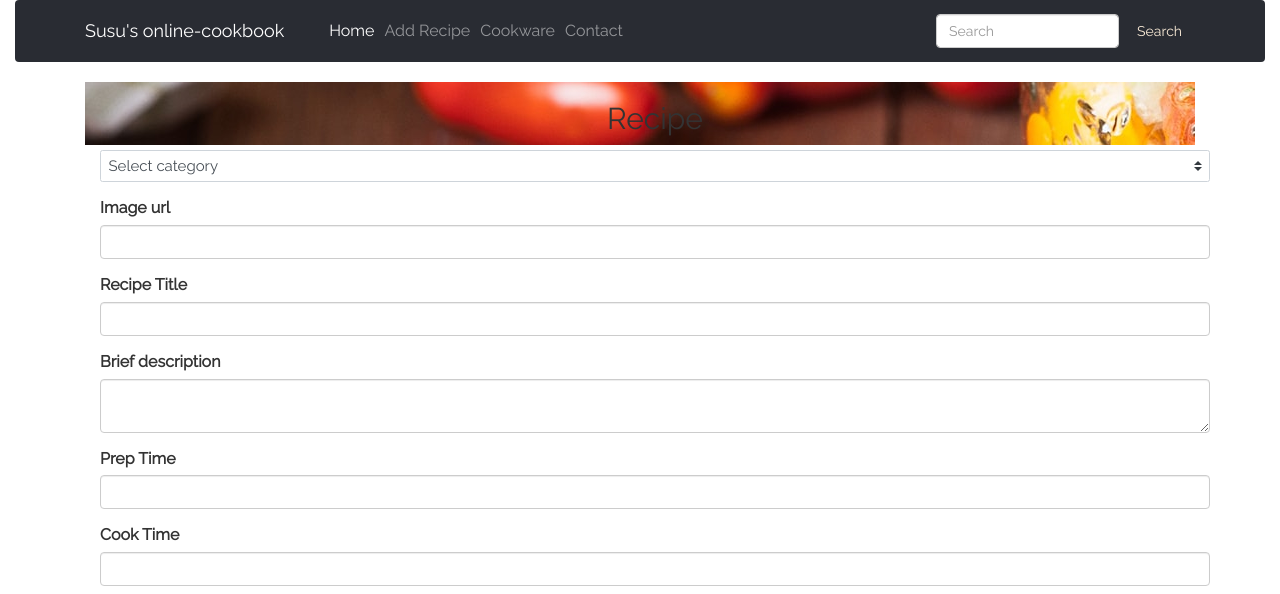
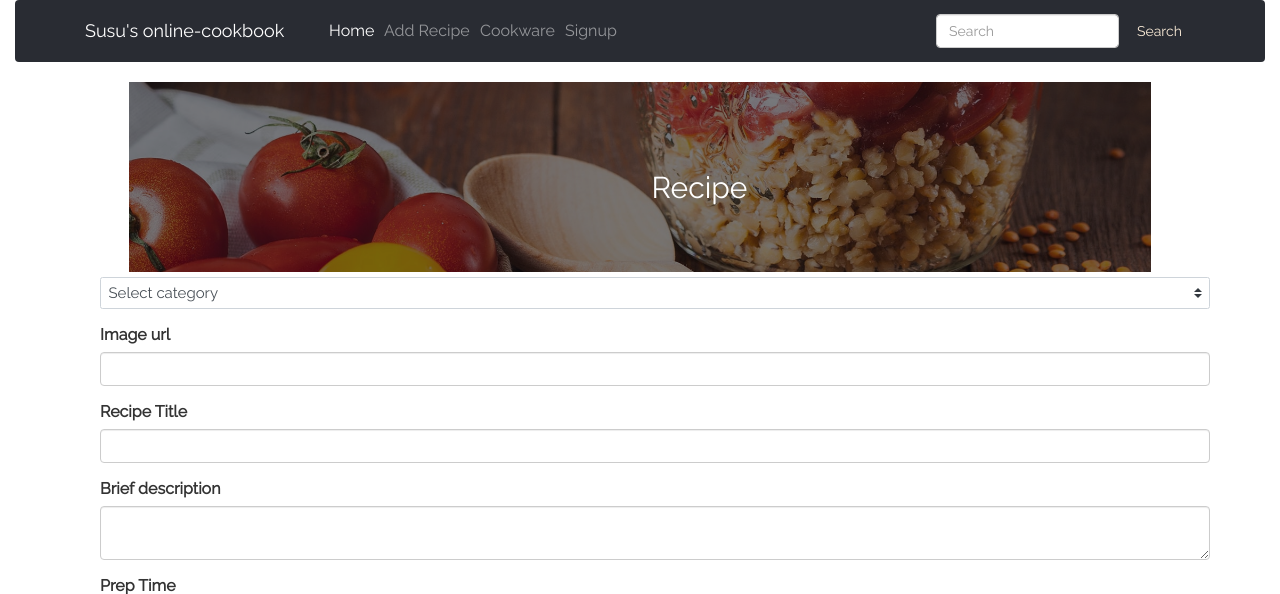
Before and after one commit to Teemamin/online_cookbook, a Flask app: page /addrecipe in a window 1280 px wide. Shown: the top 594 px of the page. Run offline with Flask 2, Linux system fonts and the light colour scheme; data that the repository does not hold is empty; some libraries are stand-ins or nearby versions.

Commit message:
sort functionality,doc strings added to app.py,alignments and styles added to css,README file started,links connected in html pages

```diff
--- a/app.py
+++ b/app.py
@@ -19,17 +19,23 @@ mongo = PyMongo(app)
 @app.route('/')
 @app.route("/home")
 def home():
-    return render_template("index.html", recipes=mongo.db.recipe_collections.find())
+    """renders home page and gets all the recipe collection from mongodb"""
+    recipes=mongo.db.recipe_collections.aggregate([{'$sort':{'date_created':-1}}])
+    return render_template("index.html", recipes = recipes)
 
 
 @app.route("/login_page")
 def login_page():
+    """gets the recipe owner collection from mongodb and renders the login html page"""
     username = mongo.db.recipe_owner.find()
     return render_template("login.html", user=username)
 
 
 @app.route("/login", methods=["POST", "GET"])
 def login():
+    """gets the recipe owner collection from mongodb and checks if the username being
+    submited is in the collection,if so,that user becomes the session user else it will
+    redirect to regiseration page"""
     user = mongo.db.recipe_owner
     login_user = user.find_one(
         {"recipe_owner_name": request.form["recipe_owner"]})
@@ -42,6 +48,9 @@ def login():
 
 @app.route("/register", methods=["POST", "GET"])
 def register():
+    """renders register html page,if request is post: gets the recipe owner collection from mogodb
+    and checks if the name being submitted does not exist then it adds to the collection else if
+    the name already exist,it redirects to login page"""
     if request.method == "POST":
         users = mongo.db.recipe_owner
         existing_user = users.find_one(
@@ -49,6 +58,7 @@ def register():
         if existing_user is None:
             users.insert({"recipe_owner_name": request.form["recipe_owner"]})
             session["user"] = request.form["recipe_owner"]
+            flash("successfully registered")
             return redirect(url_for("home"))
         flash("username already exist")
         return redirect(url_for("login_page"))
@@ -66,12 +76,16 @@ def logout():
 
 @app.route("/addrecipe")
 def addrecipe():
+    """gets the categories collection from mongodb and renders add recipe page"""
     all_categories = mongo.db.categories.find()
     return render_template("add_recipe.html", categories=all_categories)
 
 
 @app.route("/input_recipe", methods=["POST", "GET"])
 def input_recipe():
+    """gets the recipe collection from mongodb and if request is post
+    insert the form content to the recipe collection and redirect to
+    home"""
     recipe = mongo.db.recipe_collections
     if request.method == 'POST':
         recipe.insert({
@@ -87,12 +101,16 @@ def input_recipe():
             'recipe_image': request.form.get('recipe_image'),
             'date_created': datetime.now()
         })
-
+    flash("recipe added successfully!")
     return redirect(url_for("home"))
 
 
 @app.route("/get_recipe/<recipe_id>")
 def get_recipe(recipe_id):
+    """takes the parameter from the route,gets the recipe collection from mongodb,
+    and checks for the id passed in the parameter.gets the recipe owner collection
+    from mongodb and renders the get recipe page lastly passes the mongo collections to be used
+    in the frontend"""
     the_recipe = mongo.db.recipe_collections.find_one(
         {"_id": ObjectId(recipe_id)})
     the_recipe_owner = mongo.db.recipe_owner.find()
@@ -101,6 +119,11 @@ def get_recipe(recipe_id):
 
 @app.route("/editrecipe/<recipe_id>")
 def edit_recipe(recipe_id):
+    """takes the parameter passed in the route,gets the recipe collection
+    from mongodb,checks if the recipe owner name matches the username in seesion,if so
+    renders edit recipe page pre populated with the data.gets the categories collection from mongodb
+    else it will redirect to home page and flash a message, that means you are not the recipe owner"""
+
     recipe = mongo.db.recipe_collections.find_one({"_id": ObjectId(recipe_id)})
     categories = mongo.db.categories.find()
     if recipe['recipe_owner'] == session["user"]:
@@ -112,6 +135,8 @@ def edit_recipe(recipe_id):
 
 @app.route("/update_recipe/<recipe_id>", methods=["POST"])
 def update_recipe(recipe_id):
+    """takes the parameter id passed in the route,gets the recipe collection
+    from mongodb and updates the document accordingly and redirect to home page"""
     recipe = mongo.db.recipe_collections
     recipe.update({"_id": ObjectId(recipe_id)},
                   {'recipe_title': request.form.get('recipe_title'),
@@ -128,44 +153,59 @@ def update_recipe(recipe_id):
 
 @app.route("/delete_recipe/<recipe_id>", methods=["POST", "GET"])
 def delete_recipe(recipe_id):
+    """takes the parameter id passed in the route and checks the recipe
+    collection in mongodb,if the recipe owner name in the collection
+    is the same as the username in session then it will delete the
+    data from mongodb else it will redirect to home page and flash a message"""
     recipes = mongo.db.recipe_collections.find_one(
         {"_id": ObjectId(recipe_id)})
     if recipes['recipe_owner'] == session["user"]:
         mongo.db.recipe_collections.remove({"_id": ObjectId(recipe_id)})
-    return redirect(url_for("home"))
+        flash("recipe deleted successfullly")
+        return redirect(url_for("home"))
+    else:
+        flash("changes can only be done by recipe owners:")
+        return redirect(url_for("home"))
 
 
 @app.route("/search", methods=["GET"])
 def search():
+    """takes in the text from the search input form and checks the recipe
+    collection in mongodb for realted data,returns the value and renders
+    search page"""
     search = request.args.get('search')
     recipes = mongo.db.recipe_collections.find({"$text": {"$search": search}})
-    #if recipes.count():
     return render_template("search.html", recipes=recipes)
-    #else:
-        #return redirect(url_for("home"))
+
 
 
 @app.route("/desert")
 def desert():
+    """gets the recipe collection from mongodb and renders desert page"""
     recipes = mongo.db.recipe_collections.find()
     return render_template("desert.html", recipes=recipes)
 
 
 @app.route("/main_dishes")
 def main_dishes():
+    """gets the recipe collection from mongodb and renders main dishes page"""
     recipes = mongo.db.recipe_collections.find()
     return render_template("main_dishes.html", recipes=recipes)
 
 
 @app.route("/drinks")
 def drinks():
+    """gets the recipe collection from mongodb and renders drinks page"""
     recipes = mongo.db.recipe_collections.find()
     return render_template("drinks.html", recipes=recipes)
 
 
 @app.route("/cookware")
 def cookware():
+    """renders cookware page"""
     return render_template("cookware.html")
+
+
 
 
 if __name__ == '__main__':
--- a/static/css/main.css
+++ b/static/css/main.css
@@ -14,6 +14,49 @@ body {
 #form-bg {
   background-image: url("/static/img/breadcumb3.jpg");
 }
+#search_heading{
+    margin: 10px;
+}
+.bg-overlay {
+  position: relative;
+  z-index: 2;
+  background-position: center center;
+  background-size: cover; }
+  .bg-overlay::after {
+    background-color: rgba(10, 12, 18, 0.55);
+    position: absolute;
+    z-index: -1;
+    top: 0;
+    left: 0;
+    width: 100%;
+    height: 100%;
+    content: "";
+    }
+.bg-img {
+  background-position: center center;
+  background-size: cover;
+  background-repeat: no-repeat;
+  }
+
+.breadcumb-area {
+  position: relative;
+  z-index: 10;
+  width: 92%;
+  height: 190px;
+  margin-left: 4%;
+  margin-right: 4%; }
+  @media only screen and (max-width: 767px) {
+    .breadcumb-area {
+      height: 120px; } }
+  .breadcumb-area .breadcumb-text h2 {
+    font-size: 30px;
+    margin-bottom: 0;
+    color: #ffffff; }
+    @media only screen and (max-width: 767px) {
+      .breadcumb-area .breadcumb-text h2 {
+        font-size: 24px; } }
+
+
 
 .bg_cl {
   background-color: #292c33;
--- a/templates/add_recipe.html
+++ b/templates/add_recipe.html
@@ -1,6 +1,6 @@
 {% extends 'base.html' %} {% block content %}
 
-<div class="breadcumb-area bg-img bg-overlay" style="background-image: url(static/img/breadcumb3.jpg);">
+<div class="breadcumb-area bg-img bg-overlay" id="form-bg">
   <div class="container h-100">
     <div class="row h-100 align-items-center">
       <div class="col-12">
--- a/templates/base.html
+++ b/templates/base.html
@@ -19,31 +19,31 @@
       <!-- Navigation -->
       <nav class="navbar navbar-expand-lg navbar-dark bg_cl fixed-top">
         <div class="container">
-          <a class="navbar-brand" href="{{url_for('home')}}">Susu's online-cookbook</a>
+          <a class="navbar-brand hvr-underline-reveal" href="{{url_for('home')}}">Susu's online-cookbook</a>
           <button class="navbar-toggler" type="button" data-toggle="collapse" data-target="#navbarResponsive" aria-controls="navbarResponsive" aria-expanded="false" aria-label="Toggle navigation">
             <span class="navbar-toggler-icon"></span>
           </button>
           <div class="collapse navbar-collapse" id="navbarResponsive">
             <ul class="navbar-nav ml-auto">
               <li class="nav-item active">
-                <a class="nav-link" href="{{url_for('home')}}">Home
+                <a class="nav-link hvr-underline-reveal" href="{{url_for('home')}}">Home
                   <span class="sr-only">(current)</span>
                 </a>
               </li>
               <li class="nav-item">
-                <a class="nav-link" href="{{url_for('login_page')}}">Add Recipe</a>
+                <a class="nav-link hvr-underline-reveal" href="{{url_for('login_page')}}">Add Recipe</a>
               </li>
               <li class="nav-item">
-                <a class="nav-link" href="{{url_for('cookware')}}">Cookware</a>
+                <a class="nav-link hvr-underline-reveal" href="{{url_for('cookware')}}">Cookware</a>
               </li>
               <li class="nav-item">
-                <a class="nav-link" href="#">Contact</a>
+                <a class="nav-link hvr-underline-reveal" href="{{url_for('register')}}">Signup</a>
               </li>
             </ul>
           </div>
           <form method="GET" action="{{url_for('search')}}" class="form-inline my-2 my-lg-0" >
             <input class="form-control mr-sm-2" type="search" placeholder="Search" aria-label="Search" name="search" required />
-            <button id="search_btn" class="btn  my-2 my-sm-0" type="submit">
+            <button id="search_btn" class="btn  my-2 my-sm-0 hvr-underline-reveal" type="submit">
               Search
             </button>
           </form>
@@ -87,6 +87,7 @@
       <script src="https://stackpath.bootstrapcdn.com/bootstrap/3.4.1/js/bootstrap.min.js"></script>
       <script src="https://cdn.jsdelivr.net/npm/summernote@0.8.18/dist/summernote.min.js"></script>
       <script>
+      //summernote API
         $(document).ready(function () {
           $(".summernote").summernote();
         });
--- a/templates/desert.html
+++ b/templates/desert.html
@@ -27,7 +27,7 @@
               <div class="col-lg-4 col-md-6 mb-4">
                 <div class="card h-100">
                   <a href="{{url_for('get_recipe', recipe_id=recipe._id)}}">
-                    <img class="card-img-top" src="{{recipe.recipe_image}}" alt=""/></a>
+                    <img class="card-img-top" src="{{recipe.recipe_image}}" alt="recipe image"/></a>
                   <div class="card-body">
                     <h4 class="card-title">
                       <a href="{{url_for('get_recipe', recipe_id=recipe._id)}}">{{recipe.recipe_title}}</a>
--- a/templates/drinks.html
+++ b/templates/drinks.html
@@ -24,7 +24,7 @@
               <div class="col-lg-4 col-md-6 mb-4">
                 <div class="card h-100">
                   <a href="{{url_for('get_recipe', recipe_id=recipe._id)}}">
-                    <img class="card-img-top" src="{{recipe.recipe_image}}" alt=""/></a>
+                    <img class="card-img-top" src="{{recipe.recipe_image}}" alt="recipe image"/></a>
                   <div class="card-body">
                     <h4 class="card-title">
                       <a href="{{url_for('get_recipe', recipe_id=recipe._id)}}">{{recipe.recipe_title}}</a>
--- a/templates/get_recipe.html
+++ b/templates/get_recipe.html
@@ -12,7 +12,7 @@
                 </div>
                 <div class="col-5">
                     <div class="receipe-slider owl-carousel">
-                        <img class="recipe_image img-thumbnail" src="{{recipes.recipe_image|safe}}" alt="">
+                        <img class="recipe_image img-thumbnail" src="{{recipes.recipe_image|safe}}" alt="recipe image">
                     </div>
                 </div>
                 <div class="col-lg-3">
--- a/templates/login.html
+++ b/templates/login.html
@@ -10,7 +10,7 @@
         <div class="form-group">
         <label for="recipe_owner">Login</label>
         <input type="text" class="form-control" id="recipe_owner" name="recipe_owner" aria-describedby="">
-            <small id="emailHelp" class="form-text text-muted">If you've not registered click <a href="#">signup</a></small>
+            <small id="emailHelp" class="form-text text-muted">If you've not registered click <a href="{{url_for('register')}}">signup</a></small>
         </div>
        <button type="submit" class="btn bg_cl">login</button>
     </form>
--- a/templates/search.html
+++ b/templates/search.html
@@ -23,7 +23,7 @@
           <div class="col-lg-9">
             <div class="row">
         {%if not recipes.count()%}
-          <h1>Result not found</h1>
+          <h1 id="search_heading" class="text-center">Result not found</h1>
         {%else%}
             {% for recipe in recipes%}
               <div class="col-lg-4 col-md-6 mb-4">
```
Also changed, not shown: README.md.
